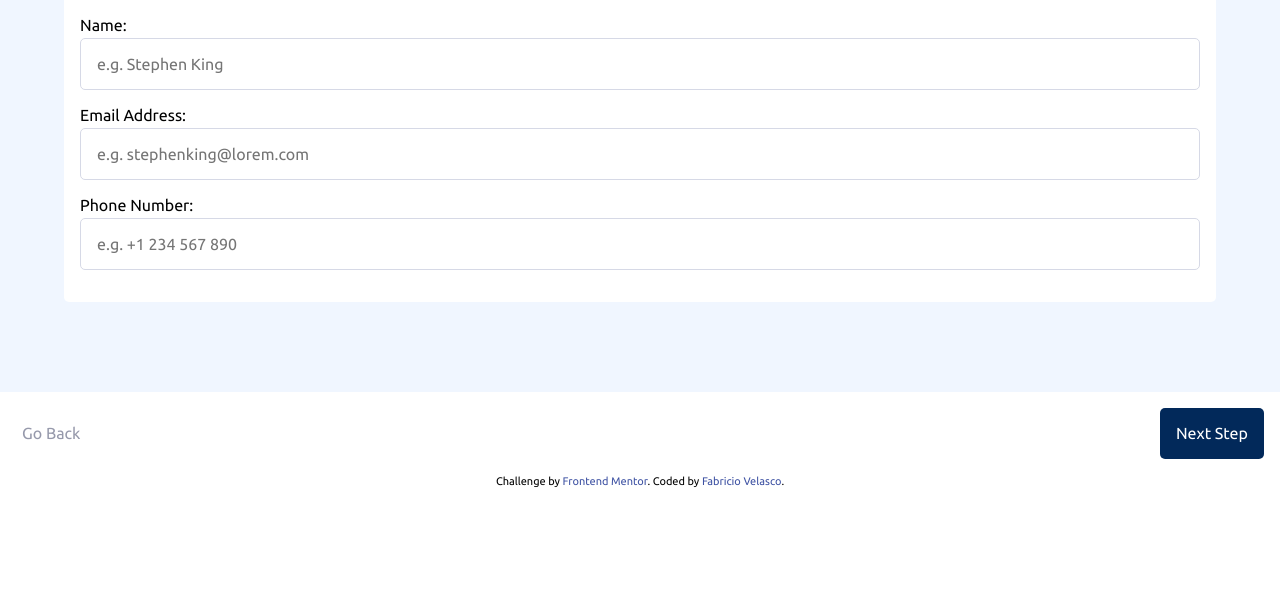
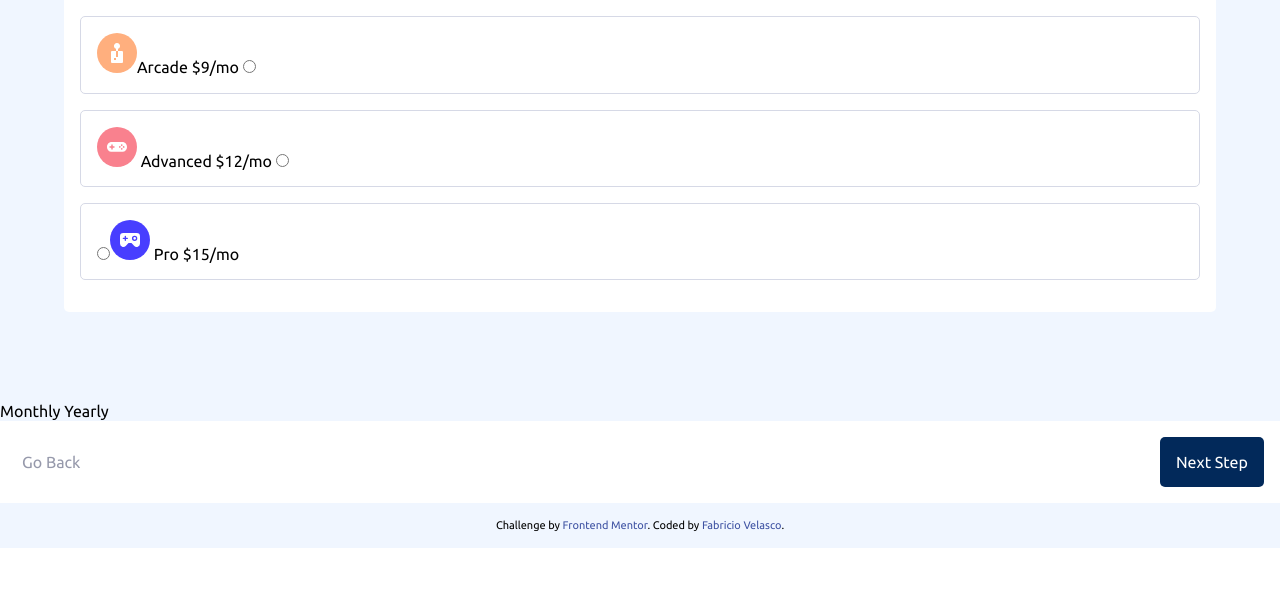
Before and after one commit to fabricioronaldo/multi-step-form-main, a plain HTML site: page index.html in a window 1280 px wide. Shown: the part 207-800 px from the top of the page. Drawn offline with Linux system fonts and the light colour scheme.

Commit message:
Desenvolvendo a pagina de planos

```diff
--- a/assets/css/footer.css
+++ b/assets/css/footer.css
@@ -1,4 +1,7 @@
-
+.footer {
+    background: var(--Magnolia);
+    padding: 1em;
+}
 .attribution { font-size: 11px; text-align: center; }
 
 .attribution a { color: hsl(228, 45%, 44%); }
--- a/assets/css/form.css
+++ b/assets/css/form.css
@@ -14,3 +14,12 @@
     border-radius: 5px;
     border: 1px solid var(--Light-gray);
 }
+
+.form__button {
+    margin: 1em 0;
+    width: 100%;
+    padding: 1em;
+    border: 1px solid var(--Light-gray);
+    border-radius: 5px;
+
+}
--- a/assets/css/main.css
+++ b/assets/css/main.css
@@ -1,3 +1,4 @@
 .main {
     background: var(--Magnolia);
+
 }
--- a/assets/css/personal.css
+++ b/assets/css/personal.css
@@ -1,9 +1,3 @@
 .personal {
-    width: 90%;
-    margin: 0 auto;
-    background-color: var(--White);
-    border-radius: 5px;
-    padding: 1em;
-    position: relative;
-    bottom: 90px
+    display: none;
 }
--- /dev/null
+++ b/assets/css/primary.css
@@ -0,0 +1,9 @@
+.primary__container {
+    width: 90%;
+    margin: 0 auto;
+    background-color: var(--White);
+    border-radius: 5px;
+    padding: 1em;
+    position: relative;
+    bottom: 90px
+}
--- a/assets/css/style.css
+++ b/assets/css/style.css
@@ -1,5 +1,6 @@
 @import url("./header.css");
 @import url("./main.css");
+@import url("./primary.css");
 @import url("./personal.css");
 @import url("./form.css");
 @import url("./navegate.css");
--- a/index.html
+++ b/index.html
@@ -49,7 +49,7 @@
 
     <section class="primary">
 
-      <div class="personal">
+      <div class="primary__container personal">
         <!-- Step 1 start -->
 
         <h1 class="personal__title">Personal info</h1>
@@ -77,8 +77,42 @@
 
       </div>
 
+      <div class="primary__container plan">
+
+
+
+
+
+        <!-- Step 1 start -->
+
+        <h1 class="personal__title">Select your plan</h1>
+        <p class="personal__text">You have the option of monthly or yearly billing.</p>
+
+        <form action="" class="plan__form">
+
+          <div class="form__button">
+            <label for="arcade" class="form__titulo"><img src="./assets/images/icon-arcade.svg" alt="">Arcade $9/mo</label>
+            <input type="radio" name="plan" class="form__arcade" id="arcade" >
+          </div>
+
+          <div class="form__button">
+
+            <label for="advanced" class="form__titulo"><img src="./assets/images/icon-advanced.svg" alt=""> Advanced $12/mo</label>
+            <input type="radio" name="plan" id="advanced" class="form__advanced">
+          </div>
+
+          <div class="form__button">
+            <input type="radio" name="plan" id="pro" class="form__pro"><img src="./assets/images/icon-pro.svg" alt="">
+            <labe for="pro" class="form__titulo">Pro $15/mo</labe>
+          </div>
+
+        </form>
+
+      </div>
+
     </section>
-
+    Monthly
+    Yearly
     <section class="navegate">
 
         <button class="navegate__button--back">Go Back</button>
@@ -91,23 +125,7 @@
 
   <!--Step 2 start
 
-  Select your plan
-  You have the option of monthly or yearly billing.
 
-  Arcade
-  $9/mo
-
-  Advanced
-  $12/mo
-
-  Pro
-  $15/mo
-
-  Monthly
-  Yearly
-
-  Go Back
-  Next Step
 
   <!-- Step 2 end -->
 
@@ -156,12 +174,12 @@
   to email us at support@loremgaming.com.
 
   <!-- Step 5 end -->
-
+ <footer class="footer">
   <div class="attribution">
     Challenge by <a href="https://www.frontendmentor.io?ref=challenge" target="_blank">Frontend Mentor</a>.
     Coded by <a href="#">Fabricio Velasco</a>.
   </div>
-
+</footer>
   <script src="./assets/js/main.js"></script>
 </body>
 
```
